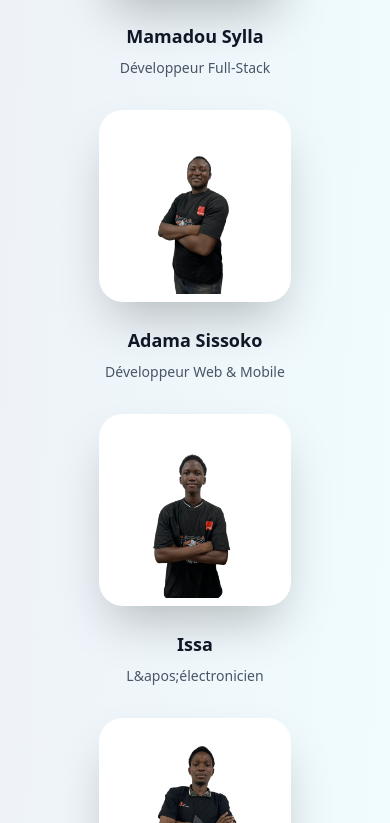
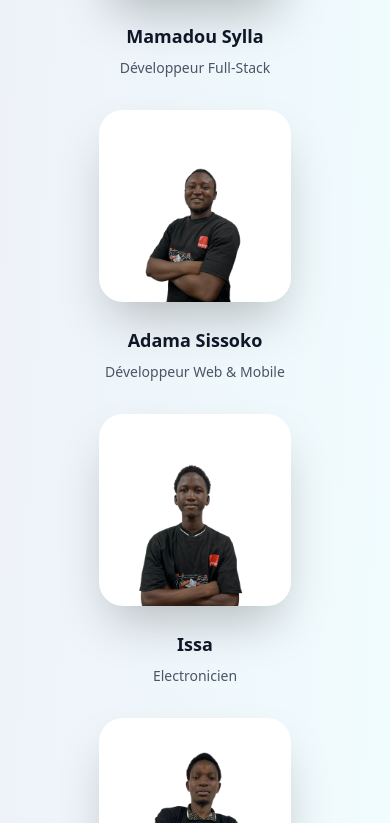
Before and after one commit to Sylla431/alerti_webpage, a Next.js app: page / in a window 390 px wide. Shown: the part 8761-9584 px from the top of the page. Built offline with nearby package versions, Linux system fonts and the light colour scheme.

Commit message:
fix: Update team member role and adjust image display properties
- Correct the role of team member Issa from "L'électronicien" to "Electronicien" for clarity
- Modify image display properties to improve visual presentation and responsiveness

```diff
--- a/src/app/page.tsx
+++ b/src/app/page.tsx
@@ -1006,7 +1006,7 @@ export default function Home() {
               },
               {
                 name: "Issa",
-                role: "L&apos;électronicien",
+                role: "Electronicien",
                 image: "/team/issa.png",
                 // gradient: "from-[#8B5CF6] to-[#F54A4D]"
               },
@@ -1025,13 +1025,13 @@ export default function Home() {
             ].map((member, index) => (
               <div key={index} className="group text-center hover-lift">
                 <div className="relative mb-6">
-                  <div className="bg-white rounded-3xl w-48 h-48 sm:w-52 sm:h-52 lg:w-56 lg:h-56 mx-auto flex items-center justify-center shadow-2xl group-hover:shadow-xl transition-all duration-500 transform group-hover:scale-105 group-hover:rotate-2 overflow-hidden p-2">
+                  <div className="bg-white rounded-3xl w-48 h-48 sm:w-52 sm:h-52 lg:w-56 lg:h-56 mx-auto flex items-start justify-center shadow-2xl group-hover:shadow-xl transition-all duration-500 transform group-hover:scale-105 group-hover:rotate-2 overflow-hidden p-2">
                     <Image
                       src={member.image}
                       alt={member.name}
                       width={224}
                       height={224}
-                      className="w-full h-full object-contain rounded-3xl"
+                      className="w-full h-[130%] object-cover object-top rounded-3xl"
                     />
                   </div>
                   {/* <div className={`absolute -inset-2 bg-gradient-to-br ${member.gradient} rounded-3xl blur-lg opacity-0 group-hover:opacity-30 transition-opacity duration-500`}></div> */}
```
